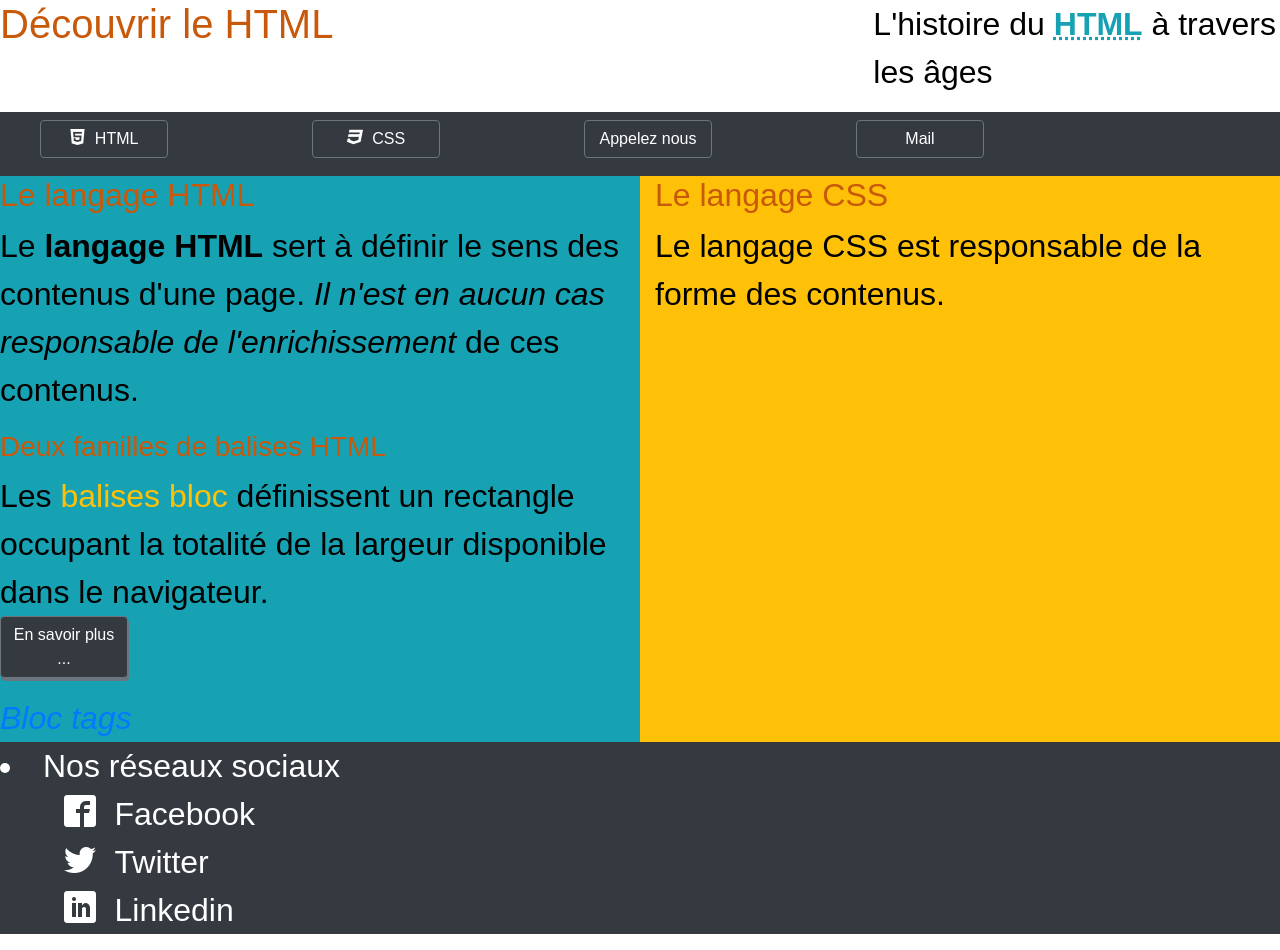
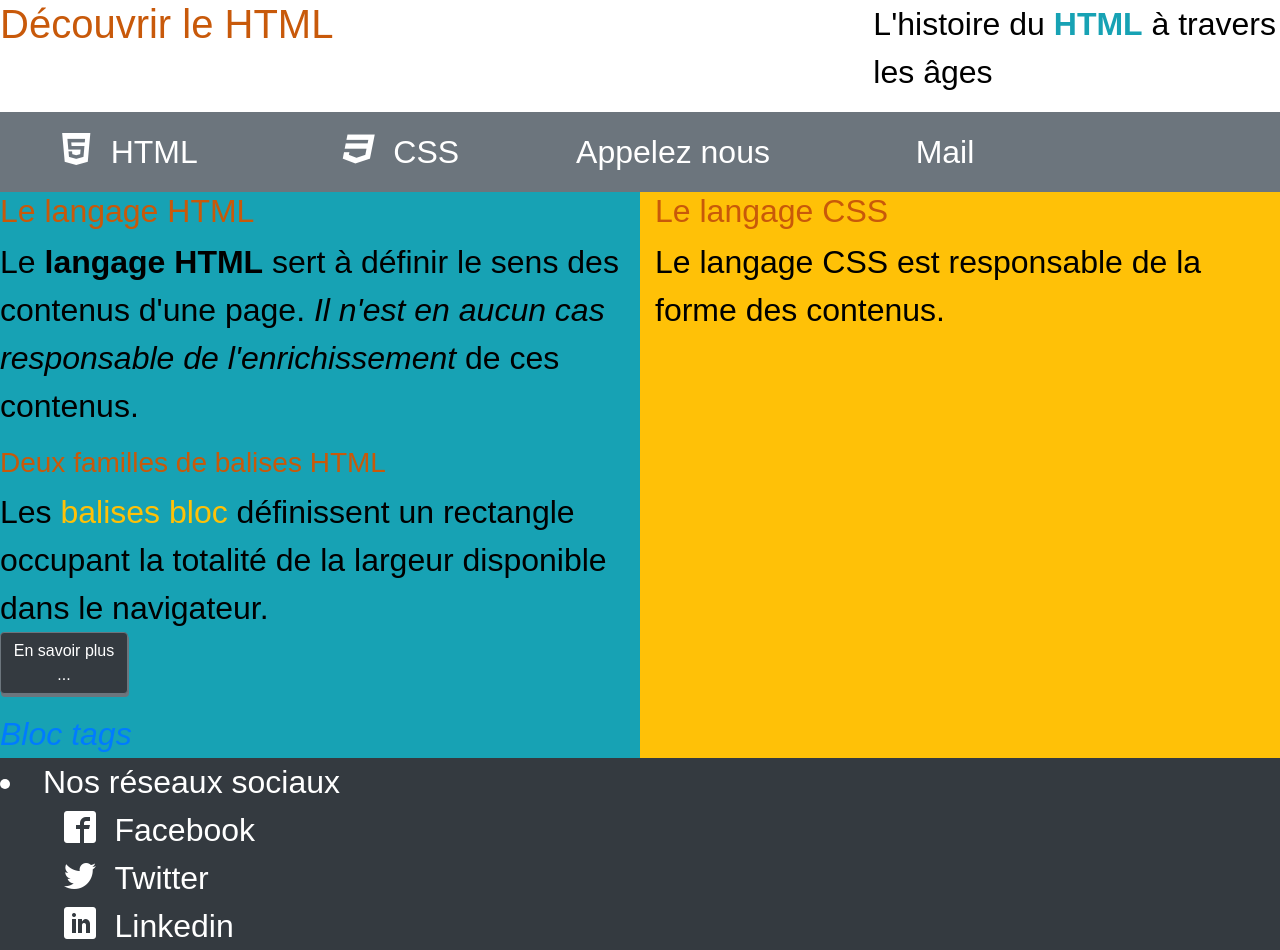
Before and after one commit to derkovlev/init_html, a website: page index.html in a window 1280 px wide. Drawn offline with nearby package versions, Linux system fonts and the light colour scheme; files whose address does not match are found by name.

Commit message:
add new menu and color

```diff
--- a/assets/css/styles.css
+++ b/assets/css/styles.css
@@ -105,7 +105,7 @@ nav ul li a.btn:hover { /** Etat final c'est ici **/
     transform: rotate(360deg);
 }
 
-abbr {
+abbr.dropdown {
     text-decoration: none;
     font-weight: bold;
 }
@@ -117,6 +117,9 @@ h1,h2,h3,h4,h5,h6 {
     color: var(--title-color);
 }
 
+nav.bg-dark{
+    background-color: var(--secondary)!important;
+}
 /**
 * Sélecteurs "class"
 **/
--- a/index.html
+++ b/index.html
@@ -2,15 +2,13 @@
 
 <html>
 <!-- Elément head : instructions envoyées au navigateur -->
+
 <head>
     <meta charset="utf-8">
     <!--Définition des règles de média-->
-        <meta
-            name="viewport"
-            content="width=device-width,initial-scale=1.0,maximum-scale=1.0,user-scalable=no"
-        >
+    <meta name="viewport" content="width=device-width,initial-scale=1.0,maximum-scale=1.0,user-scalable=no">
     <title>Découvrir le HTML</title>
-        <link href="./node_modules/bootstrap/dist/css/bootstrap.min.css"rel="stylesheet" >
+    <link href="./node_modules/bootstrap/dist/css/bootstrap.min.css" rel="stylesheet">
     <link href="./assets/css/styles.css" rel="stylesheet">
 
     <!--load icomoon styles-->
@@ -23,6 +21,7 @@
         Element body : contenu visible dans la fenêtre du navigateur
         Le contenu sera traité et affiché par le navigateur
     -->
+
 <body>
     <header class="row">
 
@@ -38,48 +37,48 @@
             à travers les âges
         </p>
 
-                <nav  class="bg-dark col-12" > <!-- Element qui regroupe des balises de navigation -->
+        <nav class="navbar navbar-expand-lg navbar-dark bg-dark col-12">
+            <!-- Element qui regroupe des balises de navigation -->
 
             <!--burger menu butto :
                             displayed only when divice width < 578px
                     -->
-                    <button id="burger-btn">
-                        ---<br>
-                        ---<br>
-                        ---<br>
-
+            <button class="navbar-toggler" type="button" data-toggle="collapse" data-target="#navbarSupportedContent"
+                aria-controls="navbarSupportedContent" aria-expanded="false" aria-label="Toggle navigation">
+                <span class="navbar-toggler-icon"></span>
             </button>
             <!--
                         Menu do not be displayed if device width <= 576px
                     -->
 
-
-                    <ul class="flex-container"><!-- Conteneur de liste-->
+            <div class="collapse navbar-collapse" id="navbarSupportedContent">
+                <ul class="navbar-nav mr-auto">
+                    <!-- Conteneur de liste-->
                     <!-- Lien interne vers une section-->
-                        <li>
-                            <a class="btn bg-dark" href="#section-html" title="HTML la référence">
+                    <li class="nav-item active">
+                        <a class="nav-link" href="#section-html" title="HTML la référence">
                             <span class="icon-html-five"></span> HTML
                         </a>
                     </li>
-                        <li>
-                            <a class="btn bg-dark" href="#section-css" title="CSS la référence">
-                                <span class="icon-css3" ></span> CSS
+                    <li class="nav-item active">
+                        <a class="nav-link" href="#section-css" title="CSS la référence">
+                            <span class="icon-css3"></span> CSS
                         </a>
                     </li>
                     <!-- Lien externe vers un autre site -->
                     <!-- Fermer la ligne Nos réseaux sociaux -->
 
                     <!-- Lien de type téléphone /!\ never this way -->
-                        <li>
-                            <a class="btn bg-dark" href="tel:0522336699" title="Click to call">
+                    <li class="nav-item active">
+                        <a class="nav-link" href="tel:0522336699" title="Click to call">
                             Appelez nous
                         </a>
                     </li>
 
                     <!-- Lien de type mail /!\ never this way -->
-                        <li>
+                    <li class="nav-item active">
                         <a
-                                class="btn bg-dark" href="#"
+                        class="nav-link" href="#"
                         title="Send an email"
                         onclick="openModal()"
                         >
@@ -87,11 +86,13 @@
                         </a>
                     </li>
                 </ul>
+            </div>
         </nav>
 
     </header>
 
-        <main class="row"> <!-- Contenu principal d'une page / unique dans un document -->
+    <main class="row">
+        <!-- Contenu principal d'une page / unique dans un document -->
         <section id="section-html" class="col-xl-6 col-12">
             <header>
                 <h2>
@@ -161,6 +162,8 @@
         </footer>
     </div>
     <!--Template pour l'affichage du formulaire de contact-->
+    <!--<template id="form-template">-->
+    <!--form c'est un ensemble de champs (ou contrôle de formulaire)-->
     <template id="form-template">
         <!--form c'est un ensemble de champs (ou contrôle de formulaire)-->
         <div class="outer-modal">
@@ -185,8 +188,11 @@
             </div>
         </div>
     </template>
-        <script src="assets/js/modal.js"></script>
-
+    <!--</template>-->
+    <script src="./node_modules/jquery/dist/jquery.slim.js"></script>
+    <script src="./node_modules/popper.js/dist/popper.min.js"></script>
+    <script src="./node_modules/bootstrap/dist/js/bootstrap.min.js"></script>
+    <script src="./assets/js/modal.js"></script>
     <!--Fin du template pour l'affichage du formulaire de contact-->
 </body>
 
--- a/package.json
+++ b/package.json
@@ -24,6 +24,8 @@
   },
   "homepage": "https://github.com/derkovlev/init_html#readme",
   "dependencies": {
-    "bootstrap": "^4.5.0"
+    "@popperjs/core": "^2.4.4",
+    "bootstrap": "^4.5.0",
+    "jquery": "^3.5.1"
   }
 }
```
Lines whose indentation alone changed are shown as unchanged.
